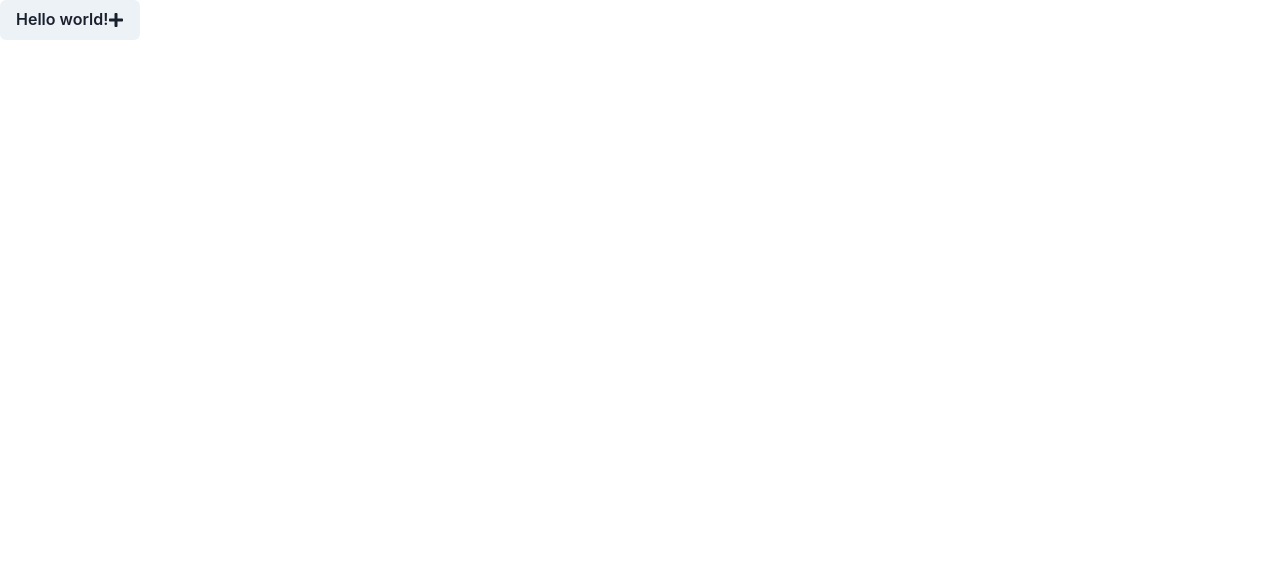
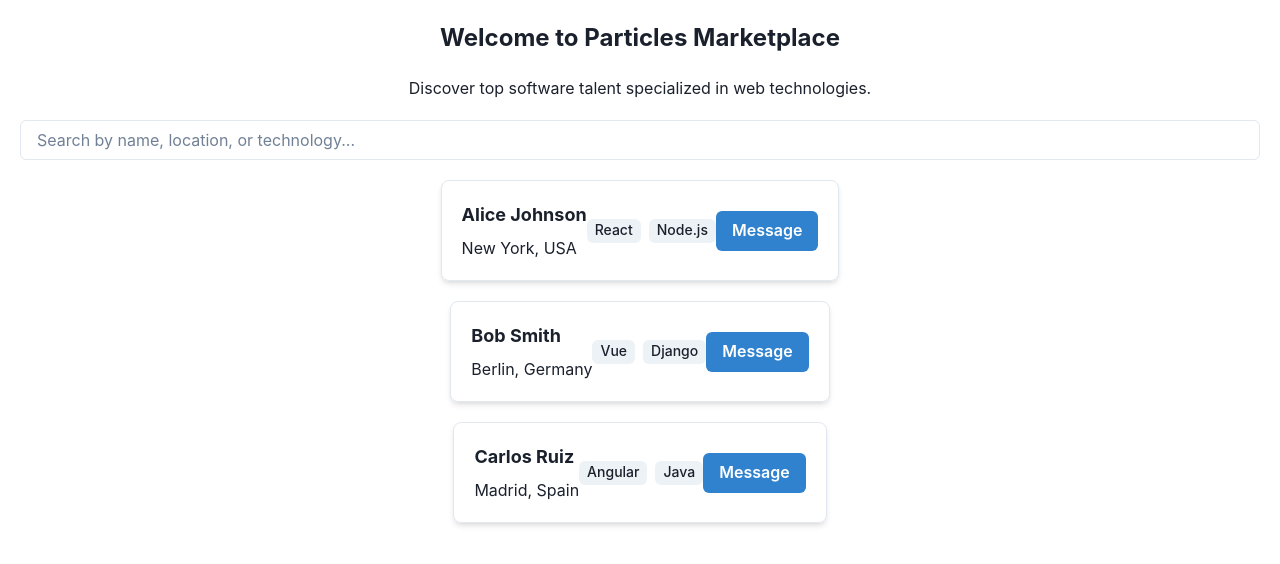
Before and after one commit to GPT-Engineer-App-Dev/digital-skills-hub, a React (Vite) app: page / in a window 1280 px wide. Shown: the top 564 px of the page. Built offline with nearby package versions, Linux system fonts and the light colour scheme.

Commit message:
Implemented the Particles marketplace website with features including developer listings, search, filter, and messaging functionalities.

```diff
--- a/src/pages/Index.jsx
+++ b/src/pages/Index.jsx
@@ -1,15 +1,47 @@
-// Complete the Index page component here
-// Use chakra-ui
-import { Button } from "@chakra-ui/react"; // example
-import { FaPlus } from "react-icons/fa"; // example - use react-icons/fa for icons
+import { Box, Flex, Text, Input, Button, VStack, HStack, Tag, useMediaQuery } from '@chakra-ui/react';
+import { useState } from 'react';
+
+const developers = [
+  { id: 1, name: 'Alice Johnson', location: 'New York, USA', technologies: ['React', 'Node.js'] },
+  { id: 2, name: 'Bob Smith', location: 'Berlin, Germany', technologies: ['Vue', 'Django'] },
+  { id: 3, name: 'Carlos Ruiz', location: 'Madrid, Spain', technologies: ['Angular', 'Java'] }
+];
 
 const Index = () => {
-  // TODO: Create the website here!
+  const [searchTerm, setSearchTerm] = useState('');
+  const [isLargerThan768] = useMediaQuery('(min-width: 768px)');
+
+  const filteredDevelopers = developers.filter(dev =>
+    dev.name.toLowerCase().includes(searchTerm.toLowerCase()) ||
+    dev.location.toLowerCase().includes(searchTerm.toLowerCase()) ||
+    dev.technologies.some(tech => tech.toLowerCase().includes(searchTerm.toLowerCase()))
+  );
+
   return (
-    <Button>
-      Hello world! <FaPlus />
-    </Button>
-  ); // example
+    <Box p={5}>
+      <VStack spacing={5}>
+        <Text fontSize="2xl" fontWeight="bold">Welcome to Particles Marketplace</Text>
+        <Text>Discover top software talent specialized in web technologies.</Text>
+        <Input
+          placeholder="Search by name, location, or technology..."
+          value={searchTerm}
+          onChange={(e) => setSearchTerm(e.target.value)}
+        />
+        {filteredDevelopers.map(dev => (
+          <Flex key={dev.id} p={5} shadow="md" borderWidth="1px" borderRadius="lg" flexDirection={isLargerThan768 ? 'row' : 'column'} align="center" justify="space-between">
+            <VStack align="left">
+              <Text fontSize="lg" fontWeight="bold">{dev.name}</Text>
+              <Text>{dev.location}</Text>
+            </VStack>
+            <HStack spacing={2}>
+              {dev.technologies.map(tech => <Tag key={tech}>{tech}</Tag>)}
+            </HStack>
+            <Button colorScheme="blue">Message</Button>
+          </Flex>
+        ))}
+      </VStack>
+    </Box>
+  );
 };
 
 export default Index;
```
